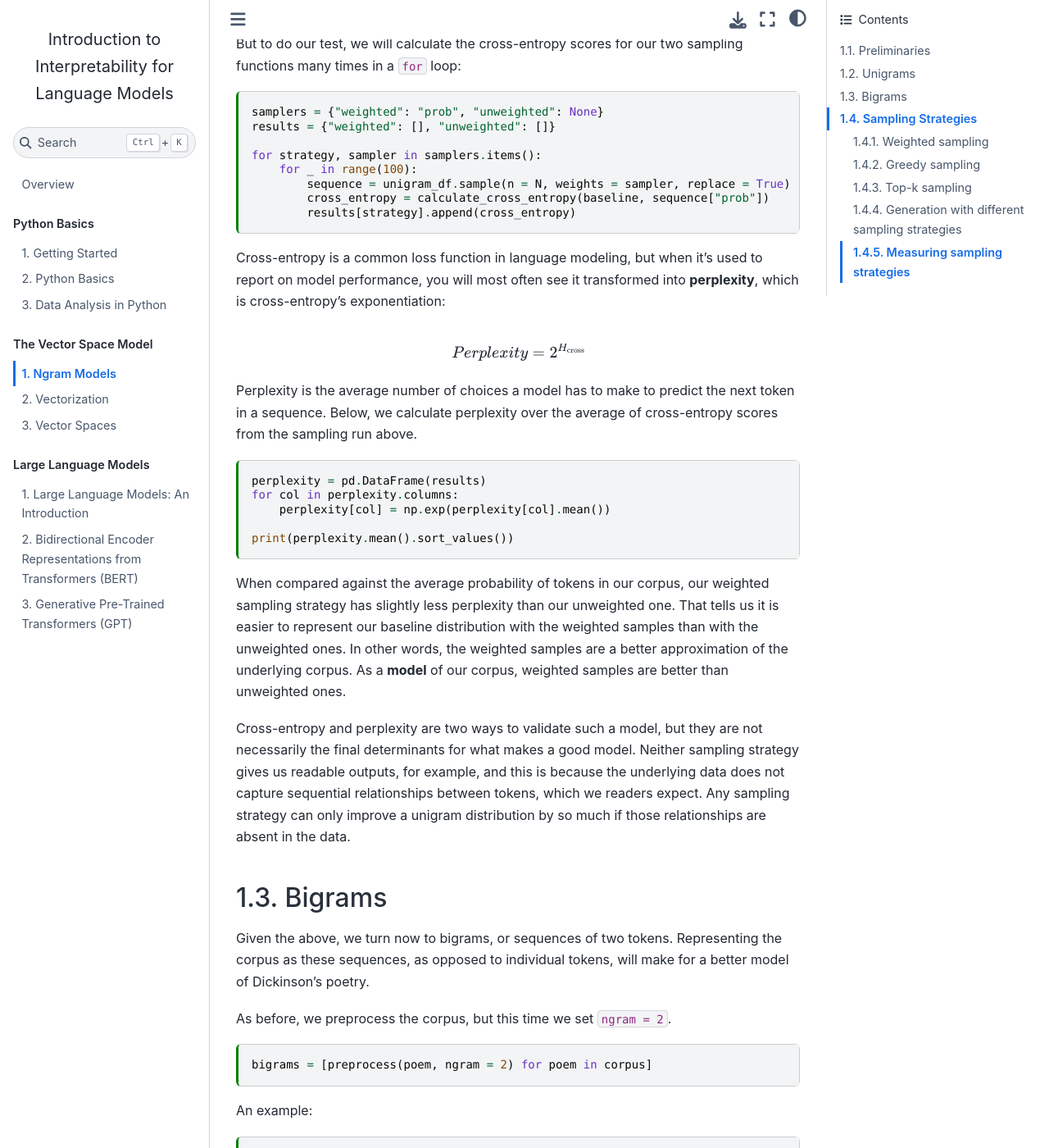
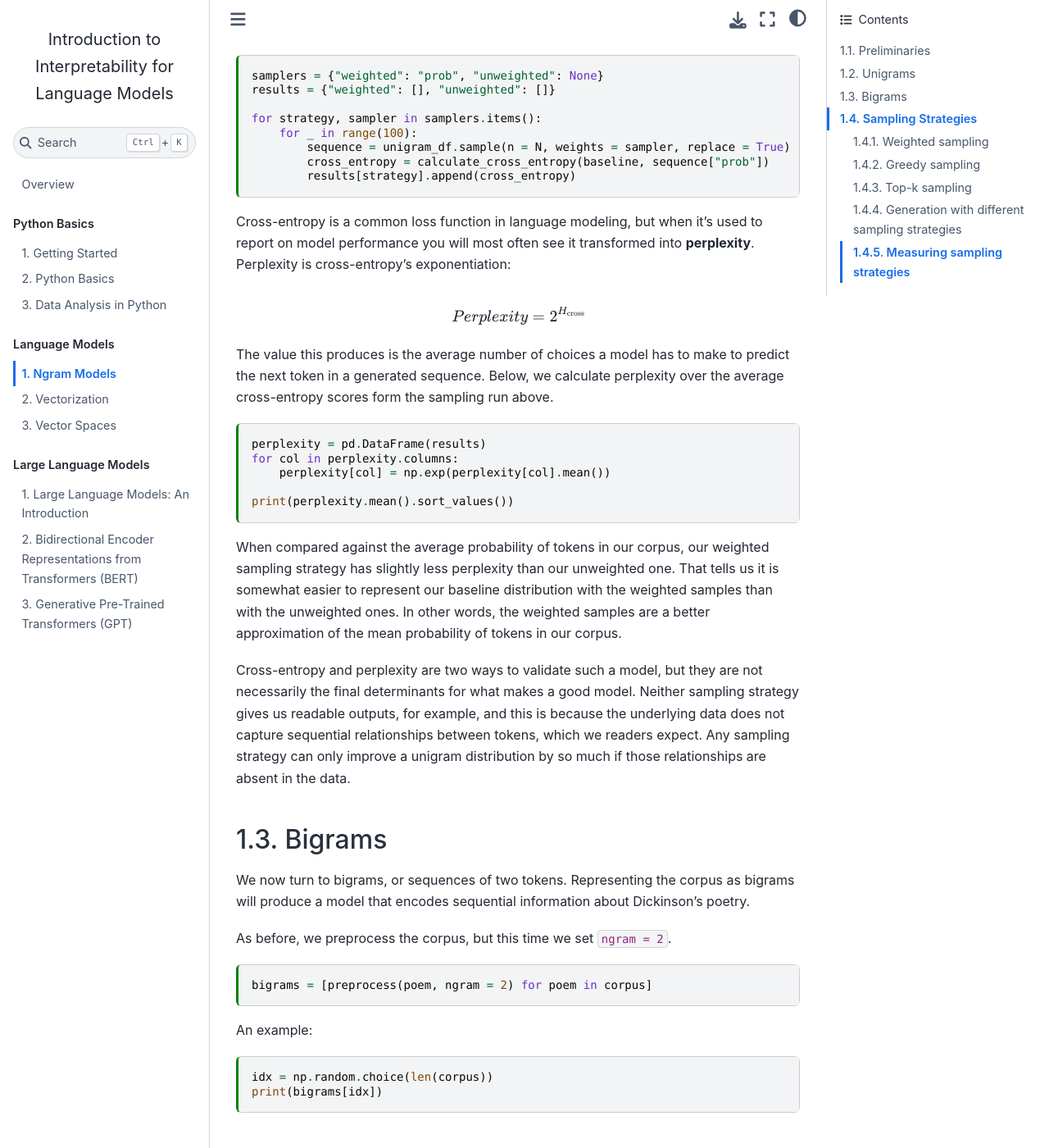
Before and after one commit to t-shoemaker/2024_dtl_lm-interpretability, a Jupyter Book: the page built from chapters/04_ngram-models.md, in a window 1280 px wide and 1400 px high, scrolled down 5661 px. Shown: the whole window at 82% size. Built offline with Jupyter Book 1.0.4 settings and Sphinx 7.4.7 and the Sphinx Book theme 1.1.4, drawn with Linux system fonts in a browser that asks for light colours; some of the changed text lies outside the part shown.

Commit message:
Prose edits

````diff
--- a/_config.yml
+++ b/_config.yml
@@ -20,6 +20,7 @@ parse:
 
 execute:
   execute_notebooks: "auto"
+  timeout: 120
 
 html:
   use_repository_button: false
--- a/_toc.yml
+++ b/_toc.yml
@@ -7,7 +7,7 @@ parts:
       - file: chapters/01_getting-started
       - file: chapters/02_python-basics
       - file: chapters/03_data-analysis-basics
-  - caption: The Vector Space Model
+  - caption: Language Models
     numbered: true
     chapters:
       - file: chapters/04_ngram-models
--- a/chapters/04_ngram-models.md
+++ b/chapters/04_ngram-models.md
@@ -254,12 +254,11 @@ $$
 H_{\text{cross}} = -\Sigma_w P_w log(q_w)
 $$
 
-Where, cross-entropy is the sum of true probabilities $P_w$ for tokens $w$
-multiplied by the log of their predicted probabilities $q_w$.
-
-In this small experiment, "predicted" probabilities will just be the average
-probability of a token in the corpus. This acts as a baseline against which we
-can measure the sampling strategies.
+Where cross-entropy is the sum of true probabilities $P_w$ for tokens $w$
+multiplied by the log of their predicted probabilities $q_w$. In this small
+experiment, "predicted" probabilities will just be the average probability of a
+token in the corpus. This acts as a baseline against which we can measure the
+sampling strategies.
 
 
 ### Unigram modeling
@@ -321,16 +320,16 @@ for strategy, sampler in samplers.items():
 ```
 
 Cross-entropy is a common loss function in language modeling, but when it's
-used to report on model performance, you will most often see it transformed
-into **perplexity**, which is cross-entropy's exponentiation:
+used to report on model performance you will most often see it transformed into
+**perplexity**. Perplexity is cross-entropy's exponentiation:
 
 $$
 Perplexity = 2^{H_{\text{cross}}}
 $$
 
-Perplexity is the average number of choices a model has to make to predict the
-next token in a sequence. Below, we calculate perplexity over the average of
-cross-entropy scores from the sampling run above.
+The value this produces is the average number of choices a model has to make to
+predict the next token in a generated sequence. Below, we calculate perplexity
+over the average cross-entropy scores form the sampling run above.
 
 ```{code-cell}
 perplexity = pd.DataFrame(results)
@@ -342,10 +341,10 @@ print(perplexity.mean().sort_values())
 
 When compared against the average probability of tokens in our corpus, our
 weighted sampling strategy has slightly less perplexity than our unweighted
-one. That tells us it is easier to represent our baseline distribution with the
-weighted samples than with the unweighted ones. In other words, the weighted
-samples are a better approximation of the underlying corpus. As a **model** of
-our corpus, weighted samples are better than unweighted ones.
+one. That tells us it is somewhat easier to represent our baseline distribution
+with the weighted samples than with the unweighted ones. In other words, the
+weighted samples are a better approximation of the mean probability of tokens
+in our corpus.
 
 Cross-entropy and perplexity are two ways to validate such a model, but they
 are not necessarily the final determinants for what makes a good model. Neither
@@ -357,9 +356,9 @@ distribution by so much if those relationships are absent in the data.
 
 ## Bigrams
 
-Given the above, we turn now to bigrams, or sequences of two tokens.
-Representing the corpus as these sequences, as opposed to individual tokens,
-will make for a better model of Dickinson's poetry.
+We now turn to bigrams, or sequences of two tokens. Representing the corpus as
+bigrams will produce a model that encodes sequential information about
+Dickinson's poetry.
 
 As before, we preprocess the corpus, but this time we set `ngram = 2`.
 
@@ -400,7 +399,7 @@ we did for our unigrams. But that wouldn't establish a relationship from the
 first token in the bigram to the second token, it would just produce data about
 the frequency of bigrams in the corpus.
 
-To establish that relationship, we need to calculate the **conditional
+To establish that relationship, we must calculate the **conditional
 probability** of the two tokens in a bigram. That is, given token `w1`, how
 likely is token `w2` to follow?
 
@@ -443,25 +442,20 @@ plt.show()
 
 ### Generation
 
-With conditional probabilities generated, we can again do some text generation.
-The general procedure is this: given a token, we use the conditional
-probabilities of all other tokens in the corpus as weights for our sampling
-function. With those weights we make our selection, then use that new token as
-the basis for another iteration. This is, in effect, a rudimentary **Markov
-chain**.
+With conditional probabilities generated, it's time for text generation. The
+general procedure is this: given a token, we use the conditional probabilities
+of all other tokens in the corpus as weights for our sampling function. With
+those weights we make our selection, then use that new token as the basis for
+another iteration. This is, in effect, a rudimentary **Markov chain**.
 
-Doing this is easier if we convert our bigram DataFrame into a **wide** format,
-where the rows are `w1` in the bigrams and the columns are `w2`. Each cell in
+Doing this is easier with a **wide** format for the bigram DataFrame. In this
+format, rows are `w1` in the bigrams and the columns are `w2`. Each cell in
 this new DataFrame will represent the conditional probability of moving from
-`w1` to `w2`.
+`w1` to `w2`. The resultant DataFrame will be quite large.
 
 ```{code-cell}
 bigram_probs = bigram_df["prob"].unstack(fill_value = 0)
-```
 
-The resultant DataFrame is quite large:
-
-```{code-cell}
 print("Shape:", bigram_probs.shape)
 ```
 
@@ -510,8 +504,8 @@ def generate(unigram_df, bigram_df, bigram_probs, N = 10):
         sequence.append(seed)
 
         # Get the row in the bigram probabilities that corresponds to our
-        # token, then sample from this token, using the probabilities as
-        # weights.
+        # token, then sample from this token using the probabilities as
+        # weights
         next_token_row = bigram_probs.loc[seed]
         next_token = next_token_row.sample(weights = next_token_row.values)
         next_token = next_token.index.item()
@@ -565,8 +559,6 @@ The first should be familiar. It's what we have been using all along. In
 weighted sampling, every token/bigram is assigned a weighted value, which
 corresponds to its probability in the corpus. Higher probabilities mean that
 the token/bigram is sampled more frequently than ones with lower probabilities.
-
-Let's write this out as a function:
 
 ```{code-cell}
 def sample_weighted(weights, idx):
@@ -730,8 +722,7 @@ def generate_from_sampler(
         sequence.append(seed)
 
         # Get the row in the bigram probabilities that corresponds to our
-        # token, then sample from this token, using the probabilities as
-        # weights.
+        # token, then sample from this token using the sampler
         next_token = sampler(bigram_probs, seed)
 
         # Get the probability and information of the resultant bigram
@@ -756,7 +747,7 @@ def generate_from_sampler(
     return sequence, metadata
 ```
 
-We now run this with our different samplers.
+A `for` loop that runs this function over our different samplers is below:
 
 ```{code-cell}
 samplers = {
@@ -798,8 +789,7 @@ for strategy, sampler in samplers.items():
         results[strategy].append(cross_entropy)
 ```
 
-Now we look at the results. As before, we transform the cross-entropy scores to
-perplexity.
+Now we look at the results, which we transform into perplexity scores.
 
 ```{code-cell}
 perplexity = pd.DataFrame(results)
````
Also changed, not shown: other parts of chapters/04_ngram-models.md (+5 -5 lines).
